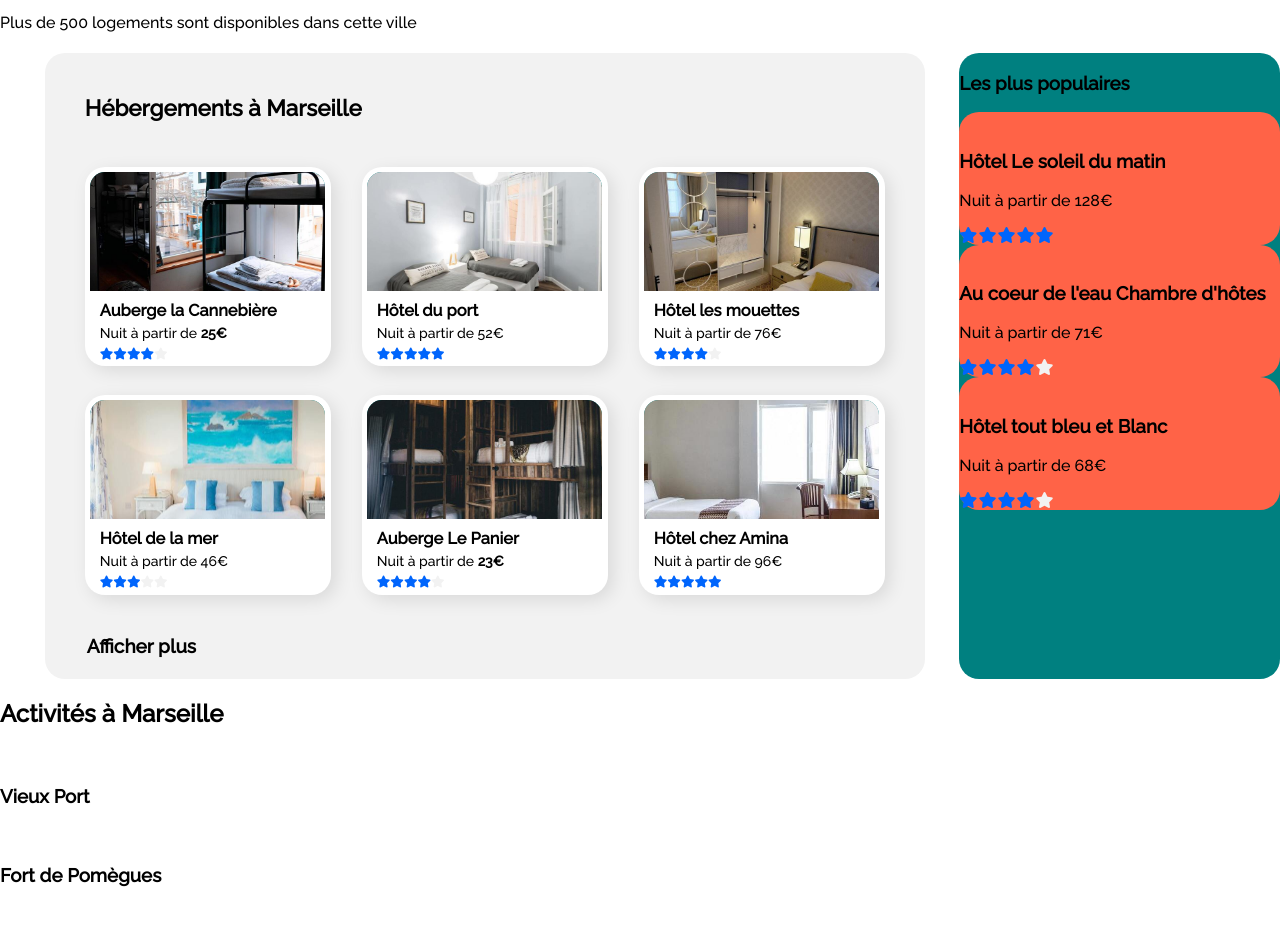
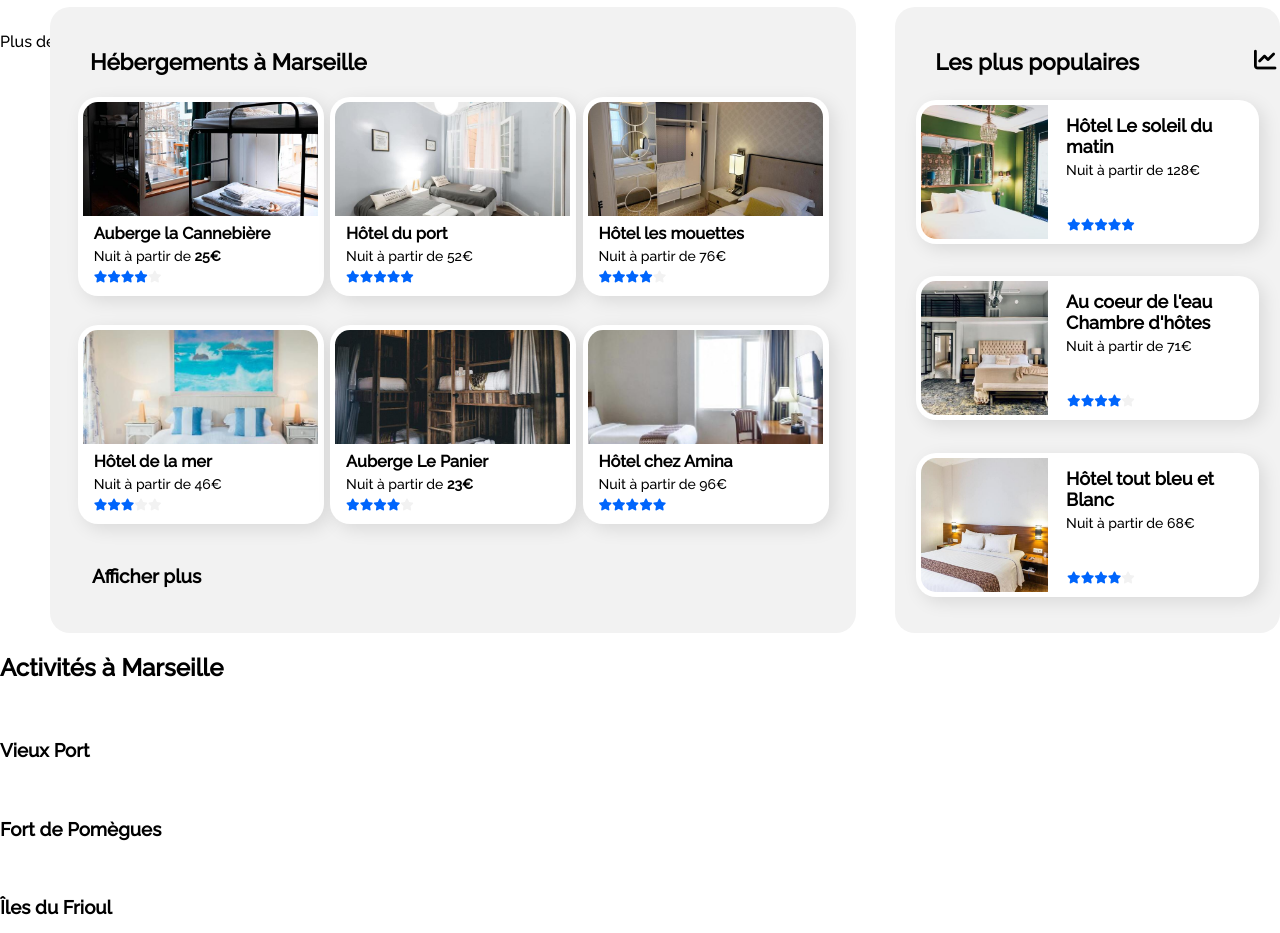
Before and after one commit to ExvigilareGemini/AdelinDubois_2_20112020, a plain HTML site: page index.html in a window 1280 px wide. Shown: the part 419-1352 px from the top of the page. Drawn offline with Linux system fonts and the light colour scheme.

Commit message:
#6| CSS&HTML : mise en page 'Les plus populaires'

```diff
--- a/index.html
+++ b/index.html
@@ -20,8 +20,9 @@
         <nav class="navmenu">
             <a href="">Hébergement</a>
             <a href="">Activités</a>
-            <a href="">S'inscrire</a>
         </nav>
+
+        <a class="inscription" href="">S'inscrire</a>
 
     </header>
 
@@ -66,20 +67,19 @@
     <section class="hebergement">
 
 
+        <!-- FlexBox hébergement -->
         <div class="container_hebergement border_round">
 
             <!-- FlexBox titre hebergement -->
             <div class="container_hebergement_titre">
-                <h3 class="titre_hebergement align_flex">Hébergements à Marseille</h3>
+                <h3 class="title-alignFlex-noMargTop">Hébergements à Marseille</h3>
             </div>
 
             <!-- FlexBox pin hebergement -->
             <div class="container_hebergement_pin">
                 <div class="pin_hebergement border_round">
                     <div class="cadre">
-                        <div class="test">
                         <img src="./src/img/hebergements/4_small/marcus-loke-WQJvWU_HZFo-unsplash.jpg" alt="">
-                        </div>
                     </div>
                     <h4>Auberge la Cannebière</h4>
                     <p>Nuit à partir de <b>25€</b> </p>
@@ -165,7 +165,7 @@
 
             <!-- FlexBox afficher plus -->
             <div class="container_herbergement_affPlus">
-                <p class="affplus align_flex">Afficher plus</p>
+                <p class="affplus">Afficher plus</p>
             </div>
 
         </div>
@@ -173,40 +173,62 @@
         <!-- FlexBox populaire -->
         <div class="container_populaire border_round">
 
-            <h3>Les plus populaires</h3>
-            <span class="icon_populaire"></span>
+            <!-- FlexBox titre populaire -->
+            <div class="container_populaire_titre">
+                <h3 class="title-alignFlex-noMargTop">Les plus populaires</h3>
+                <i class="fas fa-chart-line"></i>
+            </div>
 
+            <!-- FlexBox pin populaire -->
+            <div class="container_populaire_pin">
                 <div class="pin_populaire border_round">
-                <img src="#" alt="">
-                <h3>Hôtel Le soleil du matin</h3>
+                    <div class="cadre_populaire">
+                        <img src="./src/img/hebergements/4_small/emile-guillemot-Bj_rcSC5XfE-unsplash.jpg" alt="">
+                    </div>
+                    <div class="content">
+                        <h4>Hôtel Le soleil du matin</h4>
                         <p>Nuit à partir de 128€</p>
+                        <div class="stars">
                             <i class="fas fa-star checked"></i>
                             <i class="fas fa-star checked"></i>
                             <i class="fas fa-star checked"></i>
                             <i class="fas fa-star checked"></i>
                             <i class="fas fa-star checked"></i>
                         </div>
-
+                    </div>
+                </div>
                 <div class="pin_populaire border_round">
-                <img src="#" alt="">
-                <h3>Au coeur de l'eau Chambre d'hôtes</h3>
+                    <div class="cadre_populaire">
+                        <img src="./src/img/hebergements/4_small/aw-creative-VGs8z60yT2c-unsplash.jpg" alt="">
+                    </div>
+                    <div class="content">
+                        <h4>Au coeur de l'eau Chambre d'hôtes</h4>
                         <p>Nuit à partir de 71€</p>
+                        <div class="stars">
                             <i class="fas fa-star checked"></i>
                             <i class="fas fa-star checked"></i>
                             <i class="fas fa-star checked"></i>
                             <i class="fas fa-star checked"></i>
                             <i class="fas fa-star unchecked"></i>
                         </div>
-
+                    </div>
+                </div>
                 <div class="pin_populaire border_round">
-                <img src="#" alt="">
-                <h3>Hôtel tout bleu et Blanc</h3>
+                    <div class="cadre_populaire">
+                        <img src="./src/img/hebergements/4_small/febrian-zakaria-sjvU0THccQA-unsplash.jpg" alt="">
+                    </div>
+                    <div class="content">
+                        <h4>Hôtel tout bleu et Blanc</h4>
                         <p>Nuit à partir de 68€</p>
+                        <div class="stars">
                             <i class="fas fa-star checked"></i>
                             <i class="fas fa-star checked"></i>
                             <i class="fas fa-star checked"></i>
                             <i class="fas fa-star checked"></i>
                             <i class="fas fa-star unchecked"></i>
+                        </div>
+                    </div>
+                </div>
             </div>
 
         </div>
--- a/style.css
+++ b/style.css
@@ -12,28 +12,30 @@ body {
 
 .hebergement {
     display: flex;
-    min-height : 626px;
+
 
 
     /* A SUPPRIMER */
-    margin-top: 21px;
+    margin-top: -60px;
     opacity: 1;
 }
 
 /* // __________________________________________________________________________________________________________________________________________________ //
 //                                                      CONTAINERS
-// __________________________________________________________________________________________________________________________________________________ // */
+// _____________________________________________________________________________________________________________________________________________________ // */
 
-/*********HEBERGEMENT************/
+/*******************************************************HEBERGEMENT****************************************************************************/
 
 .container_hebergement {
-    margin-left: 3.5%;
-    max-width: 880px;
+    margin-left: 50px;
+    width: 880px;
+    height : 626px;
     background-color: #F2F2F2;
+
 }
 
 .container_hebergement_titre {
-    height: 14.6%;
+    height: 90px;
 }
 
 .container_hebergement_pin {
@@ -42,90 +44,171 @@ body {
     justify-content: space-around;
     align-items: start;
     margin: 0 24.5px 0 24.5px;
-    height: 73%;
+    height: 457px;
 }
 
 .container_herbergement_affPlus {
-    height: 12.4%;
+    height: 107px;
 }
 
 
-
-
+/*******************************************************POPULAIRE****************************************************************************/
 
 .container_populaire {
-    background-color: teal;
-    margin-left: 2.7%;
-    width: 29.16%;
+    background-color: #F2F2F2;
+    margin-left: 39px;
+    width: 420px;
+    height : 626px;
 }
 
+.container_populaire_titre {
+    height: 93px;
+    display: flex;
+}
 
+.container_populaire_pin {
+    height: 530px;
+    display: flex;
+    flex-wrap: wrap;
+    justify-content: space-around;
+    align-items: start;
+}
+
+/* // ____________________________________________________________________________________________________________________________________________ //
+//                                                      AJUSTEMENTS DE MISE EN PAGE                                                                */
+
+/* Titre h3 situé dans les deux containers */
+.title-alignFlex-noMargTop {
+    font-size: 22.4px;
+    font-weight: bold;
+    margin-top: 0;
+    padding: 42px 0 0 40px;
+}
+
+.fa-chart-line {
+    font-size: 22.4px;
+    margin-top: 0;
+    padding: 42px 0 0 115px;
+}
+
+.affplus {
+    font-weight: bolder ;
+    font-size: 19px;
+    margin-top: 0;
+    padding: 11px 0 0 42px;
+}
 
 /* // __________________________________________________________________________________________________________________________________________________ //
 //                                                      PINS
-// __________________________________________________________________________________________________________________________________________________ // */
+// _____________________________________________________________________________________________________________________________________________________ // */
 
+/*******************************************************HEBERGEMENT***************************************************************************/
 
 .pin_hebergement {
     background-color: white;
     width : 246px;
-    /* height: 31.9%; */
-    height: 199.5px;
+    height: 199px;
     box-shadow: 5px 5px 18px  rgba(0, 0, 0, 0.1);
 }
 
+/*******************************************************POPULAIRE****************************************************************************/
+
 .pin_populaire {
-    background-color: tomato;
+    background-color: white;
+    width: 343px;
+    height: 144px;
+    display: flex;
+    box-shadow: 5px 5px 18px  rgba(0, 0, 0, 0.1);
 }
+
+/* // _____________________________________________________________________________________________________________________________________________//
+//                                                      ELEMENTS DES PINS                                                                          */
+
+/*******************************************************HEBERGEMENT***************************************************************************/
 
 .cadre{
     overflow: hidden;
-    background-color: teal;
-    margin: 2% 2% 0 2%;
+    margin: 5px 5px 0 5px;
     border-radius: 15px 15px 0 0;
-    height: 119px;
+    height: 114px;
     position: relative;
     width: 235px;
 }
 
-.cadre img {
+.cadre > img {
   position: absolute;
   top: 0px;
   bottom: 0px;
   left: 0px;
   right: 0px;
   margin: auto;
-  width: 250px;
+  width: 235px;
 }
 
-@media screen and (max-width : 700px) {
-    body {background-color: white;}
+.pin_hebergement > h4 {
+    padding-left: 16px;
+    font-size: 16.4px;
+    margin: 8px 0 0 0;
 }
 
-.pin_hebergement h4 {
-    padding-left: 15px;
-    font-size: 16.4px;
-    margin: 10px 0 0 0;
-}
-
-.pin_hebergement p {
-    padding-left: 15px;
+.pin_hebergement > p {
+    padding-left: 16px;
     font-size: 14px;
     margin: 5px 0 0 0;
 }
 
 .stars {
-    padding-left: 15px;
+    padding-left: 16px;
     margin-top: 6px;
     font-size: 12px;
 }
+/*******************************************************POPULAIRE***************************************************************************/
 
-.fas {
+.cadre_populaire {
+    overflow: hidden;
+    margin: 5px 0 5px 5px;
+    border-radius: 15px 0 0 15px;
+    height: 134px;
+    position: relative;
+    width: 127px;
+    flex-shrink: 0;
+}
+
+.cadre_populaire > img {
+    object-fit: cover;
+    width: 127px;
+    height: 134px;
+
+  }
+
+.content > h4 {
+    padding-left: 18px;
+    font-size: 18px;
+    margin: 15px 0 0 0;
+}
+
+.content > p {
+    padding-left: 18px;
+    font-size: 14px;
+    margin: 5px 0 0 0;
+}
+
+.content > .stars{
+    margin: 40px 0 0 3px;
+}
+
+
+
+/*******************************************************GLOBAL******************************************************************************/
+
+
+
+.fa-star {
     letter-spacing: -3px;
 }
 /* // __________________________________________________________________________________________________________________________________________________ //
 //                                                      EFFETS VISUELLES
-// __________________________________________________________________________________________________________________________________________________ // */
+// _____________________________________________________________________________________________________________________________________________________ // */
 
 
 .border_round {
@@ -140,21 +223,11 @@ body {
 
 /* // __________________________________________________________________________________________________________________________________________________ //
 //                                                      EFFETS DE TEXTE
-// __________________________________________________________________________________________________________________________________________________ // */
+// _____________________________________________________________________________________________________________________________________________________ // */
 
-.titre_hebergement {
-    font-size: 22.4px;
-    font-weight: bold;
-    margin-top: 0;
-    padding: 42px 0 0 40px;
-}
 
-.affplus {
-    font-weight: bolder ;
-    font-size: 19px;
-    margin-top: 0;
-    padding: 11px 0 0 42px;
-}
+
+
 
 .filtre_selection {
     display: flex;
```
Lines whose indentation alone changed are shown as unchanged.
